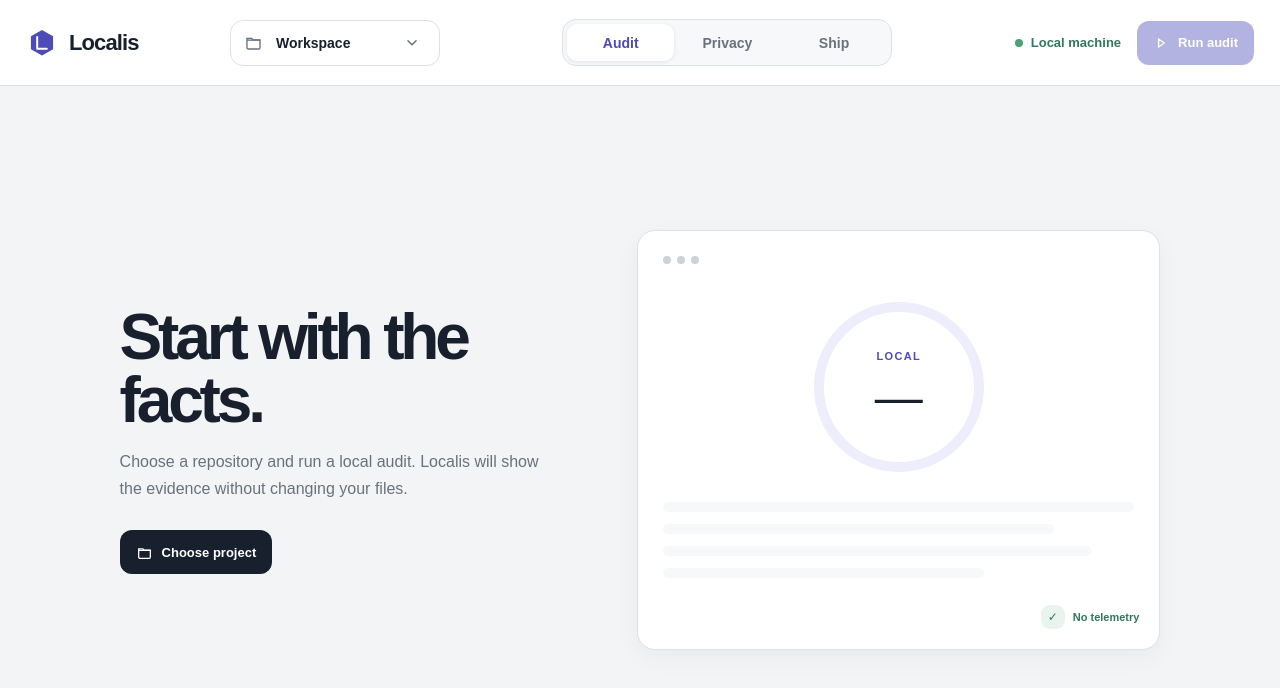
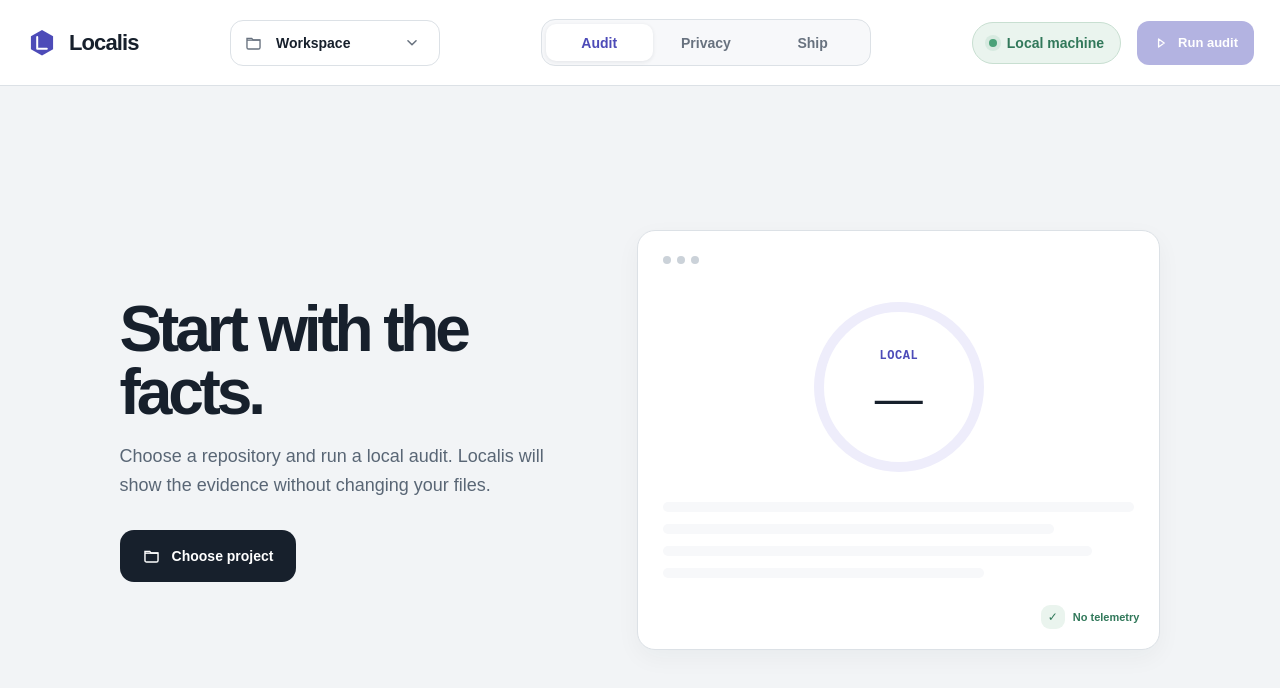
Before and after one commit to KebiLab/Localis, a React (Vite) app in the folder apps/desktop/: page / in a window 1280 px wide. Shown: the top 688 px of the page. Built offline with nearby package versions, Linux system fonts and the light colour scheme.

Commit message:
style(desktop): polish onboarding typography

```diff
--- a/apps/desktop/src/styles.css
+++ b/apps/desktop/src/styles.css
@@ -90,8 +90,21 @@ code { font-family: "JetBrains Mono Variable", "Cascadia Code", monospace; }
 .operation-tabs button:hover { color: var(--ink); }
 .operation-tabs button.active { background: var(--surface); box-shadow: 0 1px 4px rgba(25, 35, 46, .09); color: var(--primary); }
 
-.local-status { display: flex; align-items: center; gap: 8px; color: var(--green); font-size: 13px; font-weight: 650; white-space: nowrap; }
-.local-status i { width: 8px; height: 8px; border-radius: 50%; background: #49a278; }
+.local-status {
+  height: 42px;
+  display: flex;
+  align-items: center;
+  gap: 10px;
+  padding: 0 16px;
+  border: 1px solid #c8dfd1;
+  border-radius: 999px;
+  background: #eaf4ee;
+  color: var(--green);
+  font-size: 14px;
+  font-weight: 720;
+  white-space: nowrap;
+}
+.local-status i { width: 8px; height: 8px; border-radius: 50%; background: #49a278; box-shadow: 0 0 0 4px rgba(73, 162, 120, .12); }
 
 .run-button,
 .secondary-button {
@@ -114,6 +127,8 @@ code { font-family: "JetBrains Mono Variable", "Cascadia Code", monospace; }
 .run-button:hover:not(:disabled), .secondary-button:hover { background: #403e9c; transform: translateY(-1px); }
 .run-button:disabled { cursor: not-allowed; opacity: .42; }
 .run-button svg { width: 16px; fill: none; stroke: currentColor; stroke-linejoin: round; stroke-width: 1.7; }
+.secondary-button { min-height: 52px; gap: 11px; padding: 0 22px; border-radius: 14px; font-size: 14px; }
+.secondary-button svg { width: 19px; height: 19px; }
 
 .workspace { height: calc(100vh - 86px); overflow: auto; padding: 28px 30px 34px; }
 
@@ -216,16 +231,16 @@ code { font-family: "JetBrains Mono Variable", "Cascadia Code", monospace; }
 .empty-layout { min-height: 100%; display: grid; grid-template-columns: minmax(360px, .9fr) minmax(420px, 1.1fr); align-items: center; gap: clamp(40px, 7vw, 100px); padding: 7vh 7vw; }
 .empty-copy { max-width: 470px; }
 .empty-copy h1 { margin: 0 0 18px; font-size: clamp(48px, 5vw, 70px); font-weight: 650; letter-spacing: -.065em; line-height: .98; }
-.empty-copy p { max-width: 470px; margin: 0 0 28px; color: var(--muted); font-size: 16px; line-height: 1.65; }
+.empty-copy p { max-width: 530px; margin: 0 0 30px; color: #596675; font-size: 18px; line-height: 1.6; }
 .secondary-button { background: var(--ink); }
 .secondary-button:hover { background: #28323f; }
-.secondary-button svg { width: 17px; fill: none; stroke: currentColor; stroke-width: 1.8; }
+.secondary-button svg { width: 19px; height: 19px; fill: none; stroke: currentColor; stroke-width: 1.8; }
 
 .empty-preview { position: relative; min-height: 420px; padding: 25px; overflow: hidden; }
 .preview-head { display: flex; gap: 6px; }
 .preview-head i { width: 8px; height: 8px; border-radius: 50%; background: var(--line-strong); }
 .preview-score { width: 170px; height: 170px; display: grid; place-content: center; margin: 38px auto 30px; border: 10px solid var(--primary-soft); border-radius: 50%; text-align: center; }
-.preview-score span { color: var(--primary); font-size: 11px; font-weight: 750; letter-spacing: .12em; }
+.preview-score span { color: var(--primary); font-family: "JetBrains Mono Variable", "Cascadia Code", monospace; font-size: 12px; font-weight: 620; letter-spacing: .045em; }
 .preview-score strong { margin-top: 8px; font-size: 48px; font-weight: 480; }
 .preview-lines { display: grid; gap: 12px; }
 .preview-lines i { height: 10px; border-radius: 5px; background: var(--surface-soft); }
```
